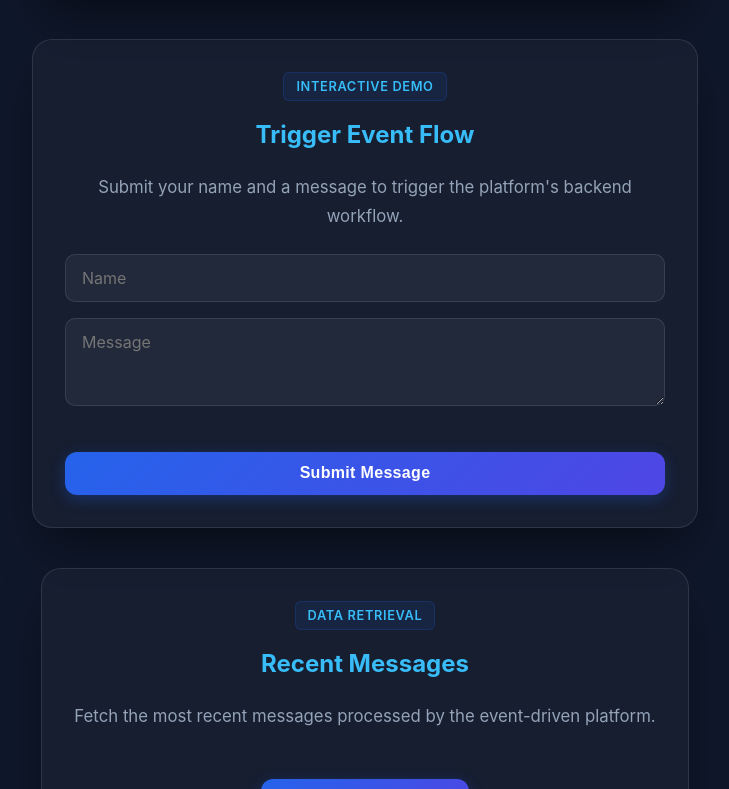
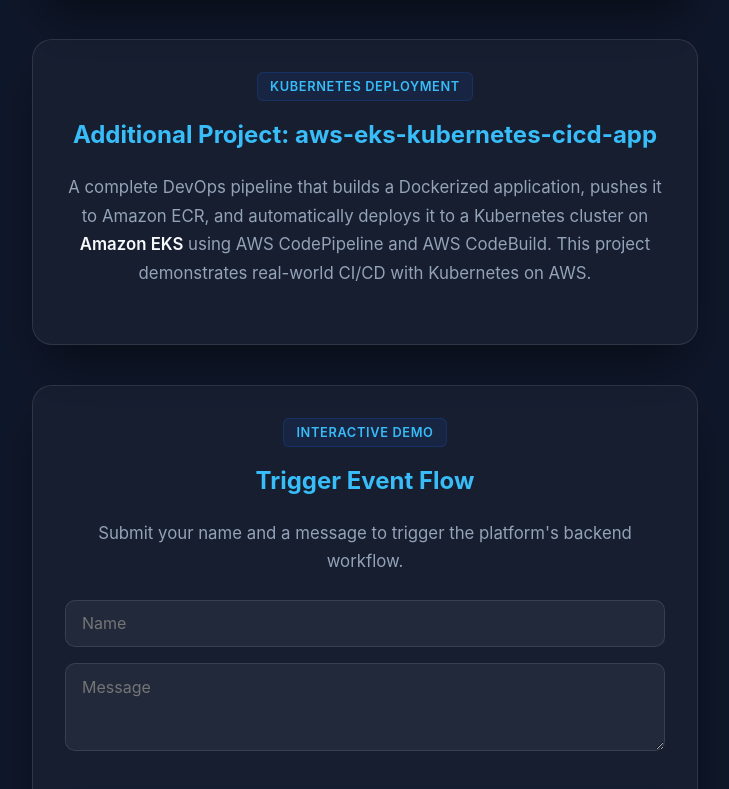
Before and after one commit to JeffJojerJonesCatulay/aws-docker-cicd-react-app, a React (Vite) app: page / in a window 1280 px wide. Shown: the part 1431-2220 px from the top of the page, without its empty margins (275-1004 px from the left). Built offline with nearby package versions, Linux system fonts and the light colour scheme.

Commit message:
feat: aws-eks-kubernetes-cicd-app

```diff
--- a/src/App.tsx
+++ b/src/App.tsx
@@ -129,6 +129,14 @@
       </div>
 
       <div className="focus-box">
+        <div className="project-tag">Kubernetes Deployment</div>
+        <h2>Additional Project: aws-eks-kubernetes-cicd-app</h2>
+        <p>
+          A complete DevOps pipeline that builds a Dockerized application, pushes it to Amazon ECR, and automatically deploys it to a Kubernetes cluster on <strong>Amazon EKS</strong> using AWS CodePipeline and AWS CodeBuild. This project demonstrates real-world CI/CD with Kubernetes on AWS.
+        </p>
+      </div>
+
+      <div className="focus-box">
         <div className="project-tag">Interactive Demo</div>
         <h2>Trigger Event Flow</h2>
         <p>Submit your name and a message to trigger the platform's backend workflow.</p>
```
Also changed, not shown: 3 other files (tests, documents, lock files or other folders).
